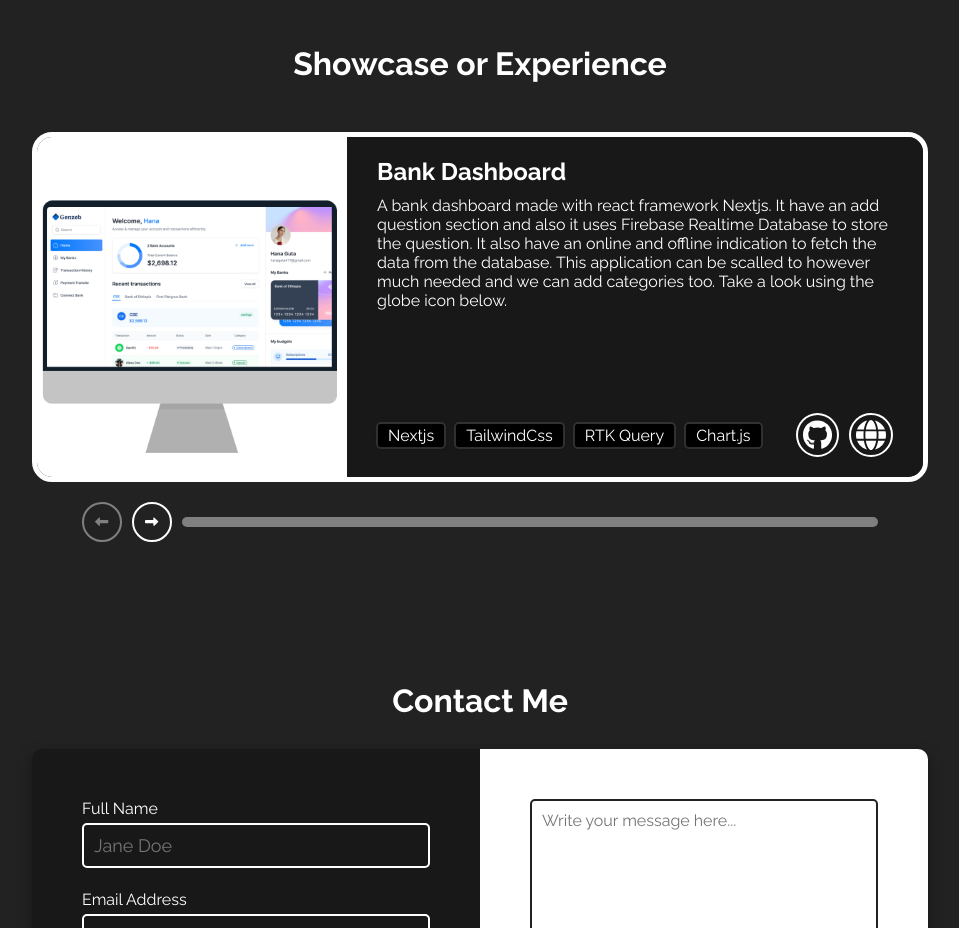
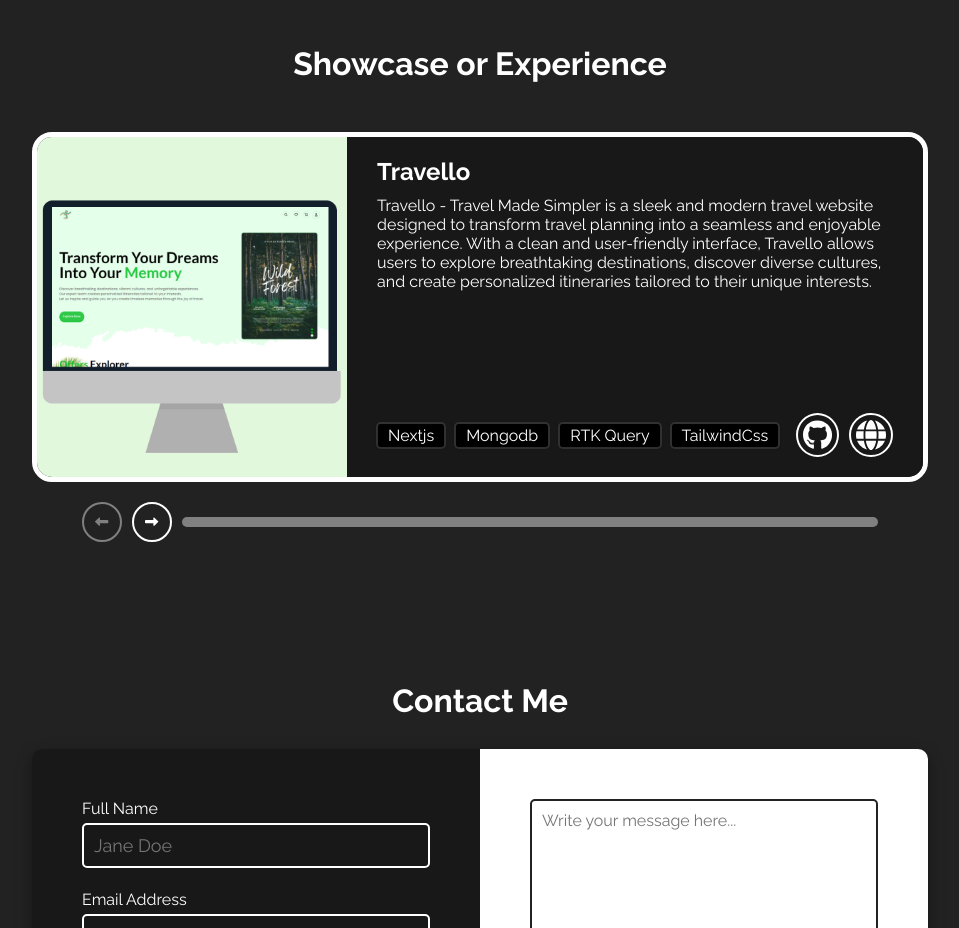
Before and after one commit to HanaGt/personal-portfolio, a React (Vite) app: page / in a window 1280 px wide. Shown: the part 2300-3228 px from the top of the page, without its empty margins (160-1119 px from the left). Built offline with nearby package versions, Linux system fonts and the light colour scheme.

Commit message:
update description

```diff
--- a/src/components/sections/Showcase.jsx
+++ b/src/components/sections/Showcase.jsx
@@ -10,24 +10,25 @@ import { motion } from "framer-motion";
 
 function Showcase() {
     const projectData = [
+
         {
             id: 0,
-            name: "Bank Dashboard",
-            description:
-                "A bank dashboard made with react framework Nextjs. It have an add question section and also it uses Firebase Realtime Database to store the question. It also have an online and offline indication to fetch the data from the database. This application can be scalled to however much needed and we can add categories too. Take a look using the globe icon below.",
-            image: reactQuizImage,
-            languages: ["Nextjs", "TailwindCss", "RTK Query" , "Chart.js"],
-            githubLink: "https://github.com/HanaGt/Genzeb_Bank",
-            liveServer: "https://Genzeb_bank.vercel.app",
-        },
-        {
-            id: 1,
             name: "Travello",
             description:"Travello - Travel Made Simpler is a sleek and modern travel website designed to transform travel planning into a seamless and enjoyable experience. With a clean and user-friendly interface, Travello allows users to explore breathtaking destinations, discover diverse cultures, and create personalized itineraries tailored to their unique interests.",
             image: libraryImage,
             languages: ["Nextjs", "Mongodb", "RTK Query" , "TailwindCss"],
             githubLink: "https://github.com/HanaGt/Travello",
             liveServer: "https://travello-six.vercel.app/",
+        },
+        {
+            id: 1,
+            name: "Bank Dashboard",
+            description:
+                "Genzeb is an innovative financial SaaS platform designed to streamline personal and business finances by providing a centralized solution for managing multiple bank accounts. With Genzeb, users can securely connect to various bank accounts and view all their transactions in real-time, ensuring they stay up-to-date with their financial activities. it has: Real-Time Transaction Monitoring,Seamless Money Transfers,Comprehensive Financial Management",
+            image: reactQuizImage,
+            languages: ["Nextjs", "TailwindCss", "RTK Query" , "Chart.js"],
+            githubLink: "https://github.com/HanaGt/Genzeb_Bank",
+            liveServer: "https://Genzeb_bank.vercel.app",
         },
         // {
         //     id: 2,
```
